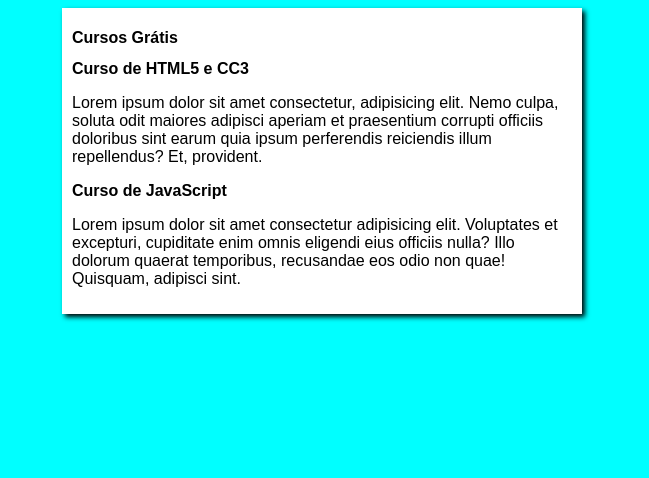
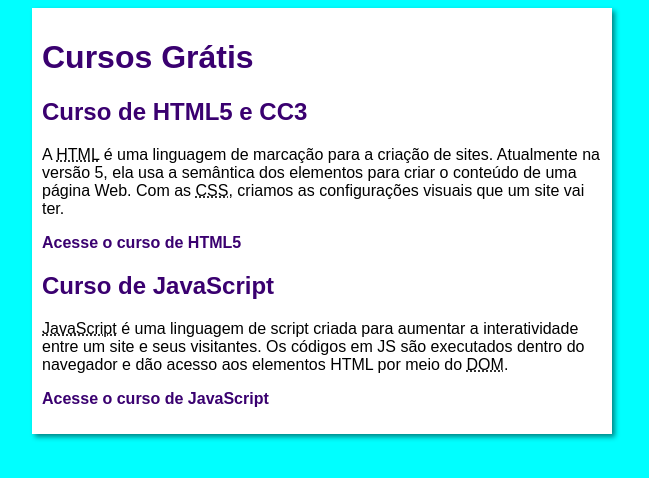
Before and after one commit to Am4raIl/primeiro-repositorio, a plain HTML site: page index.html in a window 1280 px wide. Shown: the whole page, without its empty margins (318-967 px from the left). Drawn offline with Linux system fonts and the light colour scheme.

Commit message:
alterações

```diff
--- a/estilos/style.css
+++ b/estilos/style.css
@@ -5,12 +5,38 @@
 
 body {
     background-color: aqua;
+
 }
 
 main {
     background-color: white;
-    width: 500px;
+    width: 560px;
     margin: auto;
     padding: 10px;
-    box-shadow: 3px 3px 5px black;
+    box-shadow: 3px 3px 5px rgba(0, 0, 0, 0.473);
 }
+
+h1 {
+    font-size: 2em;
+    color: rgb(58, 0, 112);
+}
+
+h2 {
+    font-size: 1.5em;
+    color: rgb(58, 0, 112);
+}
+
+img.lado {
+    float: right;
+}
+
+a {
+    text-decoration: none;
+    font-weight: bold;
+    color: rgb(58, 0, 112);
+}
+
+a:hover {
+    text-decoration: underline;
+    color: rgb(26, 26, 255);
+}
--- a/index.html
+++ b/index.html
@@ -13,11 +13,13 @@
         </header>
         <article>
             <h2>Curso de HTML5 e CC3</h2>
-            <p>Lorem ipsum dolor sit amet consectetur, adipisicing elit. Nemo culpa, soluta odit maiores adipisci aperiam et praesentium corrupti officiis doloribus sint earum quia ipsum perferendis reiciendis illum repellendus? Et, provident.</p>
+            <p>A <abbr title="HyperText Markup Language">HTML</abbr> é uma linguagem de marcação para a criação de sites. Atualmente na versão 5, ela usa a semântica dos elementos para criar o conteúdo de uma página Web. Com as <abbr title="Cascading Style Sheets">CSS</abbr>, criamos as configurações visuais que um site vai ter.</p>
+            <p><a href="curso-html.html">Acesse o curso de HTML5</a></p>
         </article>
         <article>
             <h2>Curso de JavaScript</h2>
-            <p>Lorem ipsum dolor sit amet consectetur adipisicing elit. Voluptates et excepturi, cupiditate enim omnis eligendi eius officiis nulla? Illo dolorum quaerat temporibus, recusandae eos odio non quae! Quisquam, adipisci sint.</p>
+            <p><abbr title="JavaScript">JavaScript</abbr> é uma linguagem de script criada para aumentar a interatividade entre um site e seus visitantes. Os códigos em JS são executados dentro do navegador e dão acesso aos elementos HTML por meio do <abbr title="Document Object Model">DOM</abbr>.</p>
+            <p><a href="curso-js.html">Acesse o curso de JavaScript</a></p>
         </article>
     </main>
 </body>
```
